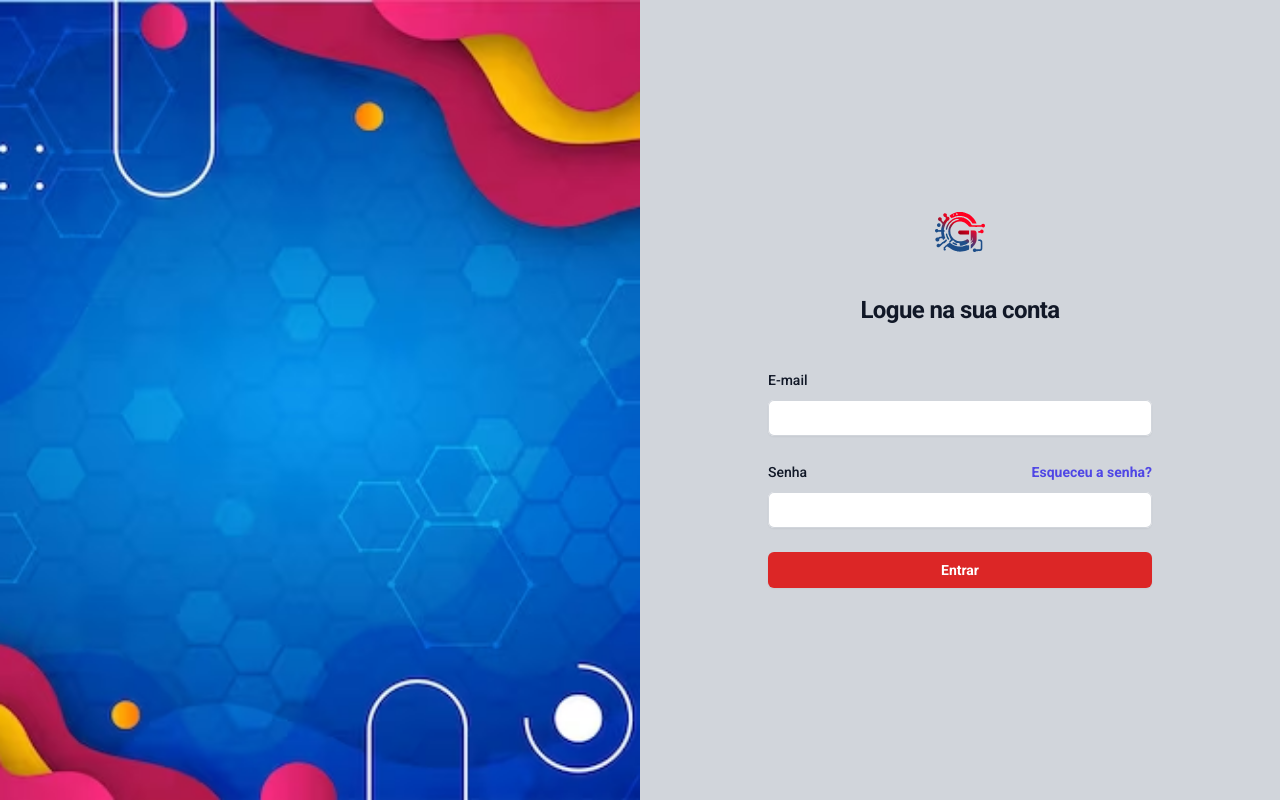
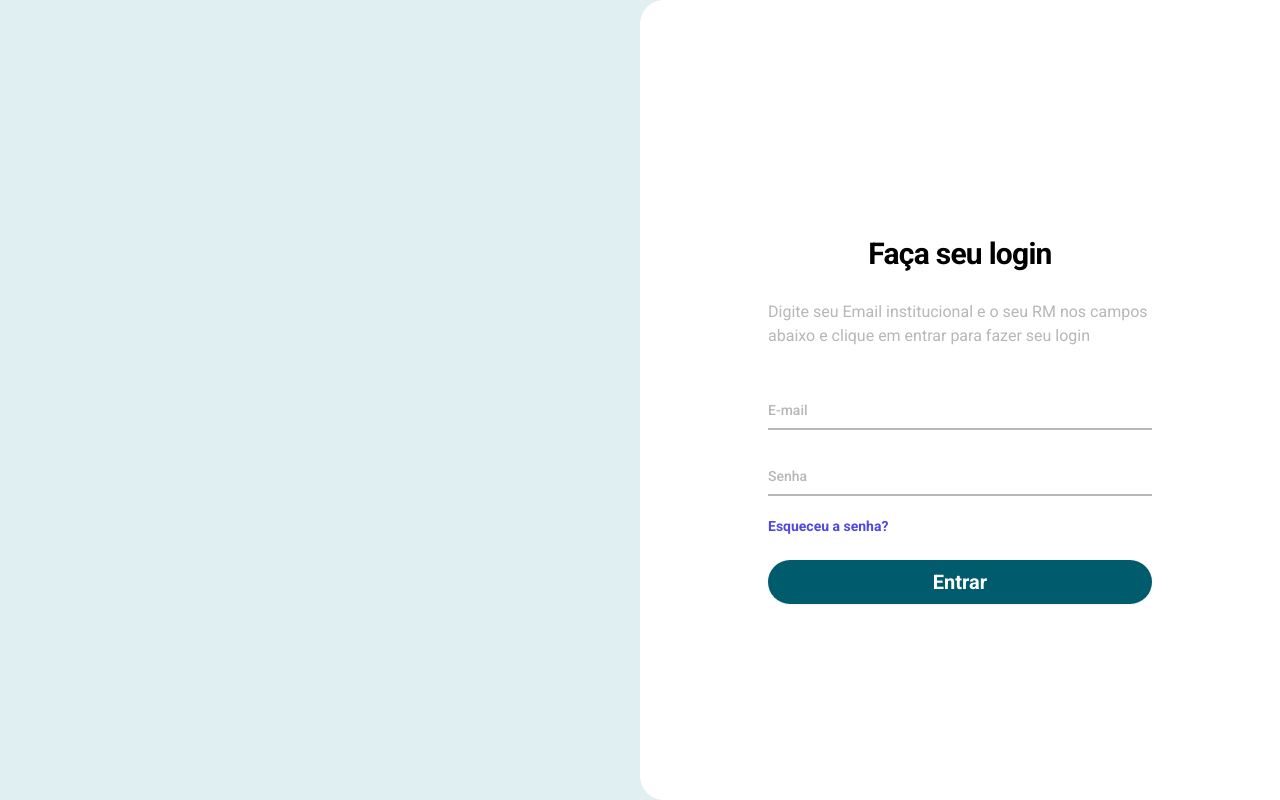
Before and after one commit to TCC-GINTEC/GINTEC-FRONT, a Next.js app: page /login in a window 1280 px wide. Built offline with nearby package versions, Linux system fonts and the light colour scheme.

Commit message:
Ajustes na cor dos inputs e label

```diff
--- a/src/app/login/page.jsx
+++ b/src/app/login/page.jsx
@@ -46,38 +46,51 @@ export default function Login() {
 
     return (
         <div className="h-screen">
-            <div className='flex h-full'>
-                <img src="/images/backgroundLogin.png" className='hidden w-1/2 h-full object-cover sm:block' />
-                <section className='bg-gray-300 h-full w-full'>
+            <div className='flex h-full bg-[#dfeff2]'>
+                <div className='sm:w-3/4 flex justify-center items-center'>
+                            {/* <img src="/images/icon.svg" className='w-[200px] object-cover  hidden sm:block' /> */}
+                </div>
+                <section className=' bg-white h-full w-full sm:w-3/4 rounded-l-3xl'>
                     <div className="flex min-h-full flex-col justify-center px-6 py-12 lg:px-8">
                         <div className="sm:mx-auto sm:w-full sm:max-w-sm">
-                            <img className="mx-auto h-10 w-auto" src="/images/icon.svg" alt="Your Company" />
-                            <h2 className="mt-10 text-center text-2xl font-bold leading-9 tracking-tight text-gray-900">Logue na sua conta</h2>
+
+                            <h2 className="mt-10 text-center text-3xl font-semibold leading-9 tracking-tight text-black mb-7">Faça seu login</h2>
+                            <p className='text-2x 1 text-[#b7b7b7]'>Digite seu Email institucional e o seu RM nos campos abaixo e clique em entrar para fazer seu login</p>
                         </div>
 
                         <div className="mt-10 sm:mx-auto sm:w-full sm:max-w-sm">
                             <form className="space-y-6" action="#" method='post' onSubmit={(e) => { e.preventDefault(); handleLogin(); }}>
                                 <div>
-                                    <label htmlFor="email" className="block text-sm font-medium leading-6 text-gray-900">E-mail</label>
-                                    <div className="mt-2">
-                                        <input onChange={(e) => { setEmail(e.target.value) }} name="email" type="email" autoComplete="email" className="block w-full rounded-md border-0 py-1.5 text-gray-900 shadow-sm ring-1 ring-inset ring-gray-300 placeholder:text-gray-400 focus:ring-2 focus:ring-inset focus:ring-indigo-600 sm:text-sm sm:leading-6" />
+                                    <div class="relative z-0">
+                                        <input onChange={(e) => { setEmail(e.target.value) }}name="email" type="email" iautoComplete="email" d="floating_standard" class="border-b-[#b7b7b7] block py-2.5 px-0 w-full text-sm text-gray-900 bg-transparent border-0 border-b-2 border-gray-300 appearance-none dark:text-white dark:border-gray-600 dark:focus:border-[#b7b7b7] focus:outline-none focus:ring-0 focus:border-[#b7b7b7] peer" placeholder=" " />
+                                        <label for="floating_standard" class="absolute text-sm font-medium text-[#b7b7b7] dark:text-[#cacaca] duration-300 transform -translate-y-6 scale-75 top-3 -z-10 origin-[0] peer-focus:start-0 peer-focus:text-[#b7b7b7] peer-focus:dark:text-[#b7b7b7] peer-placeholder-shown:scale-100 peer-placeholder-shown:translate-y-0 peer-focus:scale-75 peer-focus:-translate-y-6 rtl:peer-focus:translate-x-1/4 rtl:peer-focus:left-auto">
+                                            E-mail
+                                        </label>
                                     </div>
+                                    {/* <div className="mt-2">
+                                        <input onChange={(e) => { setEmail(e.target.value) }} name="email" type="email" autoComplete="email" className="block w-full rounded-md border-0 border-b border-b-black bg-transparent rounded-0 py-1.5 text-gray-900 shadow-sm ring-1 ring-inset ring-gray-300 placeholder:text-gray-400 sm:text-sm sm:leading-6" />
+                                    </div> */}
                                 </div>
 
                                 <div>
-                                    <div className="flex items-center justify-between">
-                                        <label htmlFor="password" className="block text-sm font-medium leading-6 text-gray-900">Senha</label>
-                                        <div className="text-sm">
-                                            <a href="#" className="font-semibold text-indigo-600 hover:text-indigo-500">Esqueceu a senha?</a>
+                                    <div className="flex  flex-col justify-between">
+                                        <div class="relative z-0">
+                                            <input onChange={(e) => { setPassword(e.target.value) }} type="password" iautoComplete="current-password" d="floating_standard" class="border-b-[#b7b7b7] block py-2.5 px-0 w-full text-sm text-gray-900 bg-transparent border-0 border-b-2 border-gray-300 appearance-none dark:text-white dark:border-black dark:focus:border-[#b7b7b7] focus:outline-none focus:ring-0 focus:border-[#b7b7b7] peer" placeholder=" " />
+                                            <label htmlFor="password" for="floating_standard" class="absolute text-sm font-medium text-[#b7b7b7] dark:text-gray-400 duration-300 transform -translate-y-6 scale-75 top-3 -z-10 origin-[0] peer-focus:start-0 peer-focus:text-[#b7b7b7] peer-focus:dark:text-[#b7b7b7] peer-placeholder-shown:scale-100 peer-placeholder-shown:translate-y-0 peer-focus:scale-75 peer-focus:-translate-y-6 rtl:peer-focus:translate-x-1/4 rtl:peer-focus:left-auto">
+                                                Senha
+                                            </label>
                                         </div>
                                     </div>
-                                    <div className="mt-2">
+                                    <div className="text-sm mt-5 ">
+                                        <a href="#" className="font-semibold text-indigo-600 hover:text-indigo-500">Esqueceu a senha?</a>
+                                    </div>
+                                    {/* <div className="mt-2">
                                         <input onChange={(e) => { setPassword(e.target.value) }} name="password" type="password" autoComplete="current-password" className="block w-full rounded-md border-0 py-1.5 text-gray-900 shadow-sm ring-1 ring-inset ring-gray-300 placeholder:text-gray-400 focus:ring-2 focus:ring-inset focus:ring-indigo-600 sm:text-sm sm:leading-6" />
-                                    </div>
+                                    </div> */}
                                 </div>
 
                                 <div>
-                                    <button type="submit" className="flex w-full justify-center rounded-md bg-red-600 px-3 py-1.5 text-sm font-semibold leading-6 text-white shadow-sm hover:bg-red-500 focus-visible:outline focus-visible:outline-2 focus-visible:outline-offset-2 focus-visible:outline-red-600">Entrar</button>
+                                    <button type="submit" className="flex w-full justify-center rounded-full bg-[#005C6D] px-3 py-1.5 text-xl font-semibold leading-8 text-white shadow-sm focus-visible:outline focus-visible:outline-2 focus-visible:outline-offset-2 focus-visible:outline-red-600 ">Entrar</button>
                                 </div>
                             </form>
                         </div>
```
